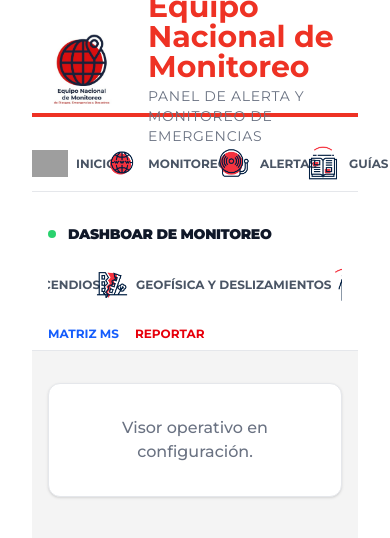
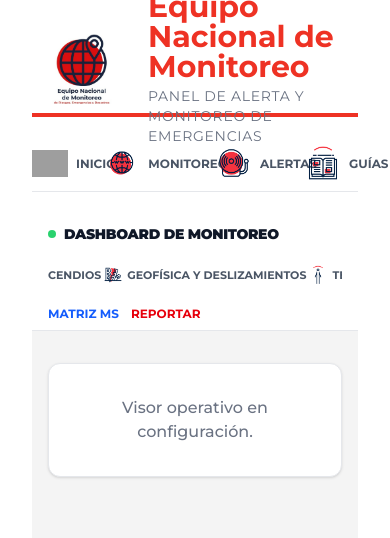
Before and after one commit to Shennko1/cruz-roja-argentina-panel, a Next.js app: page /monitoreo-guardia/tension in a window 390 px wide. Shown: the top 538 px of the page. Built offline with nearby package versions, Linux system fonts and the light colour scheme; grey boxes are pictures that could not be loaded.

Commit message:
Update layout.js

```diff
--- a/app/monitoreo-guardia/layout.js
+++ b/app/monitoreo-guardia/layout.js
@@ -9,34 +9,38 @@ export default function MonitoreoLayout({ children }) {
         <div className="max-w-7xl mx-auto px-4 py-2 flex flex-wrap lg:flex-nowrap items-center justify-between gap-4">
 
           {/* Identificador */}
-          <div className="flex items-center gap-3">
+          <div className="flex items-center gap-2">
             <div className="w-2 h-2 rounded-full bg-green-500 animate-pulse"></div>
-            <h1 className="text-sm font-black text-gray-900 tracking-tight uppercase">Dashboar de Monitoreo</h1>
+            <h1 className="text-sm font-black text-gray-900 tracking-tight uppercase">Dashboard de Monitoreo</h1>
           </div>
 
-          {/* Navegación con Emojis (En una sola línea) */}
+          {/* Navegación (Ajustada para menor separación y tamaño) */}
           <nav className="flex items-center gap-1 overflow-x-auto no-scrollbar w-full lg:w-auto justify-center">
-            <Link href="/monitoreo-guardia/meteorologia" className="flex items-center gap-1.5 px-3 py-1.5 rounded-md hover:bg-gray-50 border border-transparent hover:border-gray-200 transition-all text-xs font-bold text-gray-600 uppercase whitespace-nowrap">
-             <img src="/storm.png" alt="Ícono Lluvia" className="w-9 h-9 object-contain" /> Hidrometeorología
+            <Link href="/monitoreo-guardia/meteorologia" className="flex items-center gap-1 px-2 py-1 rounded-md hover:bg-gray-50 border border-transparent hover:border-gray-200 transition-all text-[11px] lg:text-xs font-bold text-gray-600 uppercase whitespace-nowrap">
+             <img src="/storm.png" alt="Ícono Lluvia" className="w-5 h-5 lg:w-6 lg:h-6 object-contain" /> Hidrometeorología
             </Link>
-            <Link href="/monitoreo-guardia/incendios" className="flex items-center gap-1.5 px-3 py-1.5 rounded-md hover:bg-gray-50 border border-transparent hover:border-gray-200 transition-all text-xs font-bold text-gray-600 uppercase whitespace-nowrap">
-              <img src="/fire.png" alt="Ícono Incendios" className="w-9 h-9 object-contain" /> Incendios
+
+            <Link href="/monitoreo-guardia/incendios" className="flex items-center gap-1 px-2 py-1 rounded-md hover:bg-gray-50 border border-transparent hover:border-gray-200 transition-all text-[11px] lg:text-xs font-bold text-gray-600 uppercase whitespace-nowrap">
+              <img src="/fire.png" alt="Ícono Incendios" className="w-5 h-5 lg:w-6 lg:h-6 object-contain" /> Incendios
             </Link>
-            <Link href="/monitoreo-guardia/geofisica" className="flex items-center gap-1.5 px-3 py-1.5 rounded-md hover:bg-gray-50 border border-transparent hover:border-gray-200 transition-all text-xs font-bold text-gray-600 uppercase whitespace-nowrap">
-             <img src="/geo.png" alt="Ícono Geofísica" className="w-9 h-9 object-contain" /> Geofísica y Deslizamientos
+
+            <Link href="/monitoreo-guardia/geofisica" className="flex items-center gap-1 px-2 py-1 rounded-md hover:bg-gray-50 border border-transparent hover:border-gray-200 transition-all text-[11px] lg:text-xs font-bold text-gray-600 uppercase whitespace-nowrap">
+             <img src="/geo.png" alt="Ícono Geofísica" className="w-5 h-5 lg:w-6 lg:h-6 object-contain" /> Geofísica y Deslizamientos
             </Link>
-             <Link href="/monitoreo-guardia/tension" className="flex items-center gap-1.5 px-3 py-1.5 rounded-md hover:bg-gray-50 border border-transparent hover:border-gray-200 transition-all text-xs font-bold text-gray-600 uppercase whitespace-nowrap">
-             <img src="/soc.png" alt="Ícono Tension Social" className="w-9 h-9 object-contain" /> Tensión Social
+
+             <Link href="/monitoreo-guardia/tension" className="flex items-center gap-1 px-2 py-1 rounded-md hover:bg-gray-50 border border-transparent hover:border-gray-200 transition-all text-[11px] lg:text-xs font-bold text-gray-600 uppercase whitespace-nowrap">
+             <img src="/soc.png" alt="Ícono Tension Social" className="w-5 h-5 lg:w-6 lg:h-6 object-contain" /> Tensión Social
             </Link>
-             <Link href="/monitoreo-guardia/epidemias" className="flex items-center gap-1.5 px-3 py-1.5 rounded-md hover:bg-gray-50 border border-transparent hover:border-gray-200 transition-all text-xs font-bold text-gray-600 uppercase whitespace-nowrap">
-             <img src="/epi.png" alt="Ícono Epidemiologías" className="w-9 h-9 object-contain" /> Epidemiologías
+
+             <Link href="/monitoreo-guardia/epidemias" className="flex items-center gap-1 px-2 py-1 rounded-md hover:bg-gray-50 border border-transparent hover:border-gray-200 transition-all text-[11px] lg:text-xs font-bold text-gray-600 uppercase whitespace-nowrap">
+             <img src="/epi.png" alt="Ícono Epidemiologías" className="w-5 h-5 lg:w-6 lg:h-6 object-contain" /> Epidemiologías
             </Link>
           </nav>
 
           {/* Enlaces Externos */}
-          <div className="flex gap-4 text-xs font-bold uppercase lg:border-l lg:pl-4 border-gray-100">
-            <a href="https://drive.google.com/drive/u/1/folders/1FqtyrYTwX_xIRbRSAFSGVl_zwi_gP_8h" target="_blank" rel="noreferrer" className="text-blue-600 hover:text-blue-800">Matriz MS</a>
-            <a href="https://forms.monday.com/forms/30abb0ab881b5ad9ed68a1113a38a13f?r=use1" target="_blank" rel="noreferrer" className="text-red-600 hover:text-red-800">Reportar</a>
+          <div className="flex gap-3 text-xs font-bold uppercase lg:border-l lg:pl-3 border-gray-200">
+            <a href="https://drive.google.com/drive/u/1/folders/1FqtyrYTwX_xIRbRSAFSGVl_zwi_gP_8h" target="_blank" rel="noreferrer" className="text-blue-600 hover:text-blue-800 transition-colors">Matriz MS</a>
+            <a href="https://forms.monday.com/forms/30abb0ab881b5ad9ed68a1113a38a13f?r=use1" target="_blank" rel="noreferrer" className="text-red-600 hover:text-red-800 transition-colors">Reportar</a>
           </div>
 
         </div>
```
